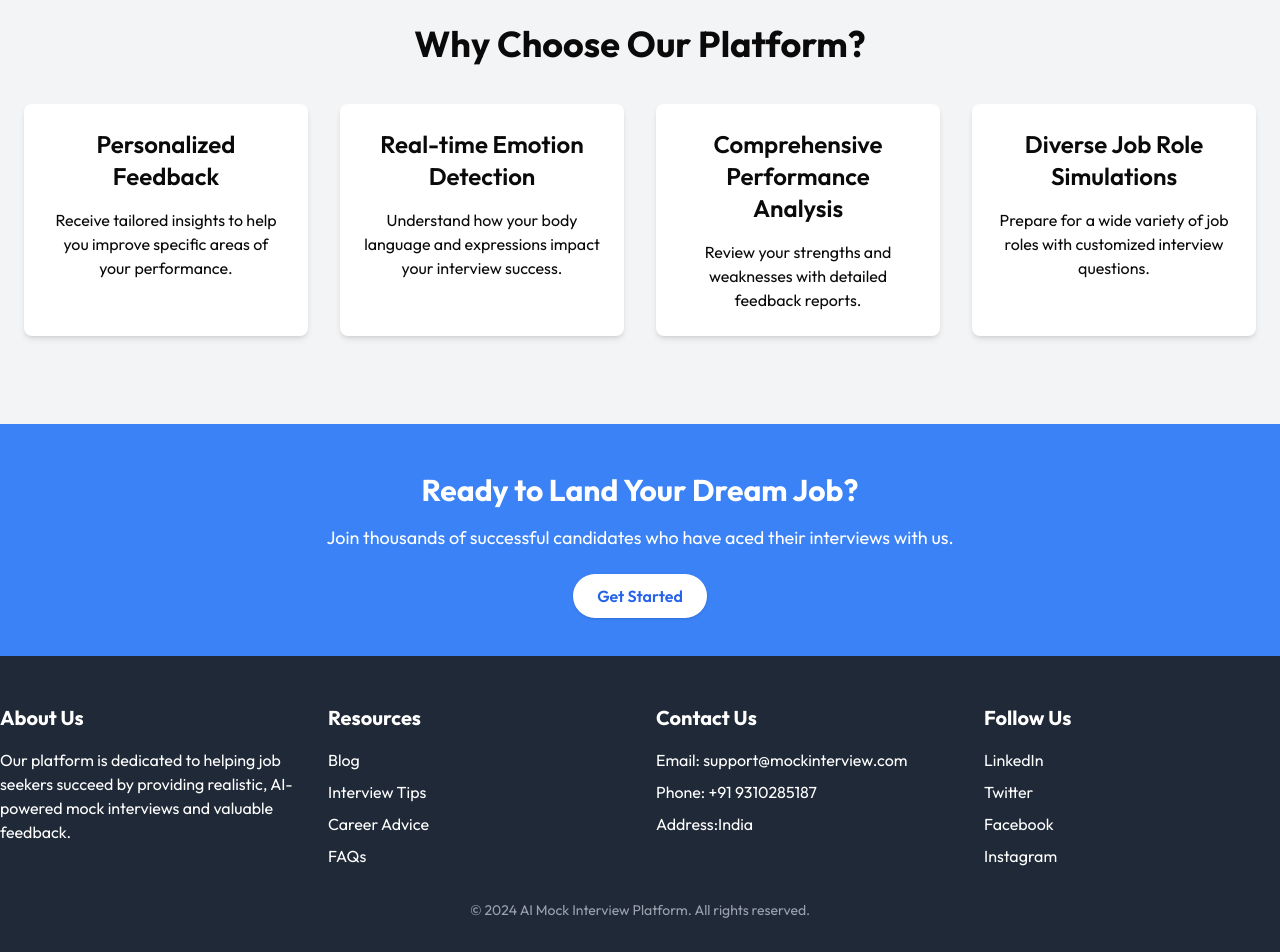
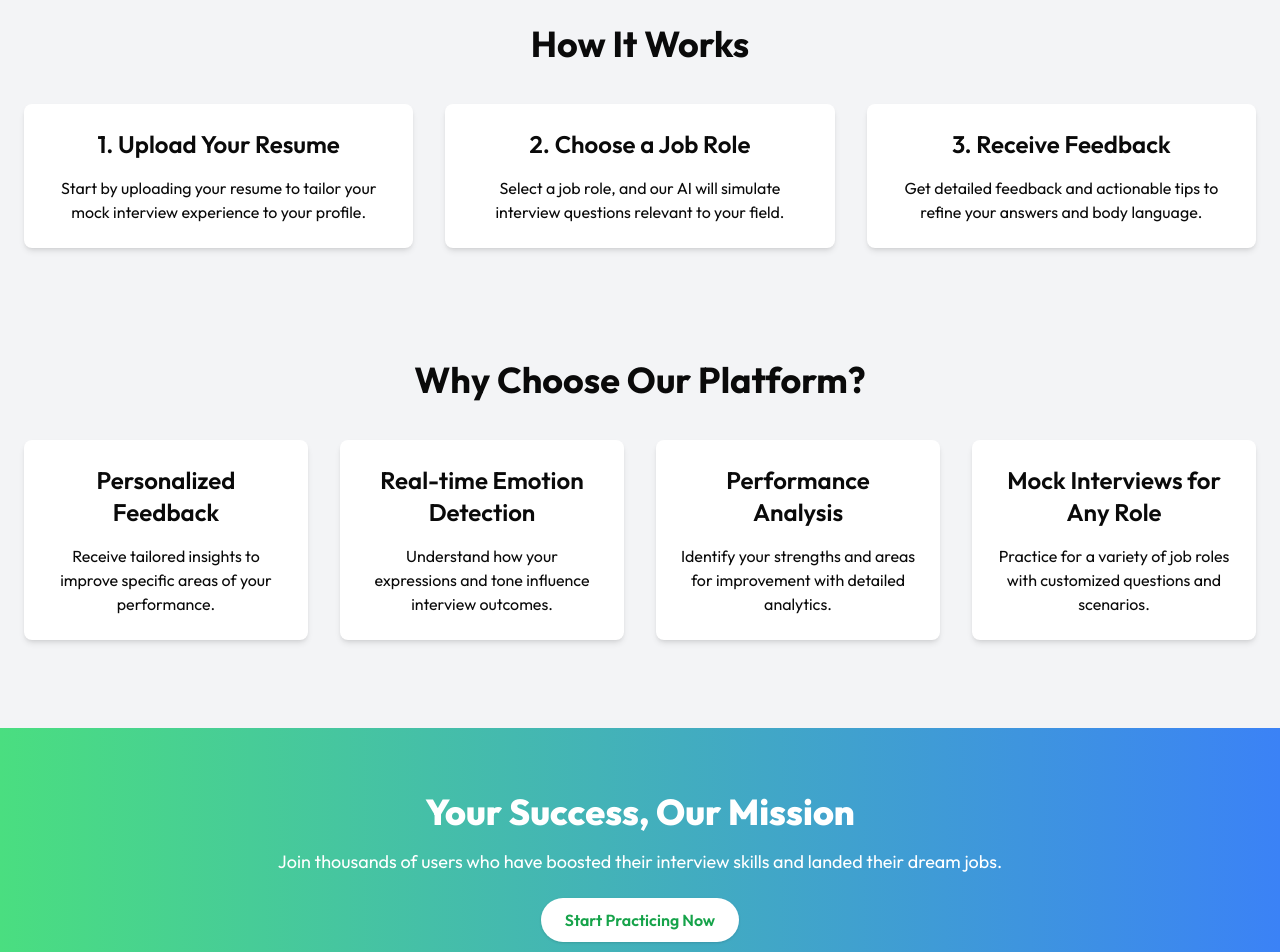
Before and after one commit to Tanishque003/Ai-mock-interview-Platform, a Next.js app: page / in a window 1280 px wide. Shown: the part 380-1332 px from the top of the page. Built offline with nearby package versions, Linux system fonts and the light colour scheme.

Commit message:
Update page.jsx

```diff
--- a/app/page.jsx
+++ b/app/page.jsx
@@ -5,15 +5,34 @@ const Home = () => {
   return (
     <div className="min-h-screen bg-gray-100">
       {/* Hero Section */}
-            <header className="container mx-auto text-center py-20 bg-gradient-to-r from-blue-500 to-purple-600 text-white rounded-lg shadow-lg">
-                <h1 className="text-5xl font-extrabold mb-6">Welcome to the AI Mock Interview Platform</h1>
+      <header className="w-full text-center py-20 bg-gradient-to-r from-blue-500 to-purple-600 text-white shadow-lg">
+        <h1 className="text-5xl font-extrabold mb-6">Welcome to Your AI-Powered Interview Coach</h1>
         <p className="text-xl mb-8">
-                    Ace your next interview with confidence using our AI-powered mock interview simulations.
+          Practice with AI-driven mock interviews and gain the confidence to ace your next job opportunity.
         </p>
         <Link href="/dashboard" className="bg-white text-blue-600 px-6 py-3 font-semibold rounded-full shadow hover:bg-gray-200 transition duration-200">
           Get Started
         </Link>
       </header>
+
+      {/* How It Works Section */}
+      <section className="container mx-auto my-16 p-6">
+        <h2 className="text-4xl font-bold text-center mb-10">How It Works</h2>
+        <div className="grid grid-cols-1 md:grid-cols-3 gap-8">
+          <div className="p-6 bg-white rounded-lg shadow-md text-center">
+            <h3 className="text-2xl font-semibold mb-4">1. Upload Your Resume</h3>
+            <p>Start by uploading your resume to tailor your mock interview experience to your profile.</p>
+          </div>
+          <div className="p-6 bg-white rounded-lg shadow-md text-center">
+            <h3 className="text-2xl font-semibold mb-4">2. Choose a Job Role</h3>
+            <p>Select a job role, and our AI will simulate interview questions relevant to your field.</p>
+          </div>
+          <div className="p-6 bg-white rounded-lg shadow-md text-center">
+            <h3 className="text-2xl font-semibold mb-4">3. Receive Feedback</h3>
+            <p>Get detailed feedback and actionable tips to refine your answers and body language.</p>
+          </div>
+        </div>
+      </section>
 
       {/* Benefits Section */}
       <section className="container mx-auto my-16 p-6">
@@ -21,42 +40,52 @@ const Home = () => {
         <div className="grid grid-cols-1 md:grid-cols-2 lg:grid-cols-4 gap-8">
           <div className="p-6 bg-white rounded-lg shadow-md text-center">
             <h3 className="text-2xl font-semibold mb-4">Personalized Feedback</h3>
-                        <p>Receive tailored insights to help you improve specific areas of your performance.</p>
+            <p>Receive tailored insights to improve specific areas of your performance.</p>
           </div>
           <div className="p-6 bg-white rounded-lg shadow-md text-center">
             <h3 className="text-2xl font-semibold mb-4">Real-time Emotion Detection</h3>
-                        <p>Understand how your body language and expressions impact your interview success.</p>
+            <p>Understand how your expressions and tone influence interview outcomes.</p>
           </div>
           <div className="p-6 bg-white rounded-lg shadow-md text-center">
-                        <h3 className="text-2xl font-semibold mb-4">Comprehensive Performance Analysis</h3>
-                        <p>Review your strengths and weaknesses with detailed feedback reports.</p>
+            <h3 className="text-2xl font-semibold mb-4">Performance Analysis</h3>
+            <p>Identify your strengths and areas for improvement with detailed analytics.</p>
           </div>
           <div className="p-6 bg-white rounded-lg shadow-md text-center">
-                        <h3 className="text-2xl font-semibold mb-4">Diverse Job Role Simulations</h3>
-                        <p>Prepare for a wide variety of job roles with customized interview questions.</p>
+            <h3 className="text-2xl font-semibold mb-4">Mock Interviews for Any Role</h3>
+            <p>Practice for a variety of job roles with customized questions and scenarios.</p>
           </div>
+        </div>
+      </section>
+
+      {/* Additional Banner Section */}
+      <section className="bg-gradient-to-r from-green-400 to-blue-500 text-white py-16">
+        <div className="container mx-auto text-center">
+          <h2 className="text-4xl font-extrabold mb-4">Your Success, Our Mission</h2>
+          <p className="text-lg mb-8">Join thousands of users who have boosted their interview skills and landed their dream jobs.</p>
+          <Link href="/dashboard" className="bg-white text-green-600 px-6 py-3 font-semibold rounded-full shadow hover:bg-gray-200 transition duration-200">
+            Start Practicing Now
+          </Link>
         </div>
       </section>
 
       {/* Call-to-Action Section */}
       <footer className="bg-blue-500 py-12 text-center text-white">
-                <h2 className="text-3xl font-bold mb-4">Ready to Land Your Dream Job?</h2>
+        <h2 className="text-3xl font-bold mb-4">Ready to Get Started?</h2>
         <p className="text-lg mb-8">
-                    Join thousands of successful candidates who have aced their interviews with us.
+          Take the first step towards acing your next interview with our AI-driven platform.
         </p>
         <Link href="/dashboard" className="bg-white text-blue-600 px-6 py-3 font-semibold rounded-full shadow hover:bg-gray-200 transition duration-200">
           Get Started
         </Link>
       </footer>
+
+      {/* Footer Section */}
       <footer className="bg-gray-800 text-white py-12">
         <div className="container mx-auto grid grid-cols-1 md:grid-cols-4 gap-8">
           {/* About Us */}
           <div>
             <h3 className="text-xl font-bold mb-4">About Us</h3>
-                        <p>
-                            Our platform is dedicated to helping job seekers succeed by providing realistic,
-                            AI-powered mock interviews and valuable feedback.
-                        </p>
+            <p>Our mission is to help candidates shine by providing realistic mock interviews and actionable feedback.</p>
           </div>
           {/* Resources */}
           <div>
@@ -73,8 +102,8 @@ const Home = () => {
             <h3 className="text-xl font-bold mb-4">Contact Us</h3>
             <ul className="space-y-2">
               <li>Email: <a href="mailto:support@mockinterview.com" className="hover:underline">support@mockinterview.com</a></li>
-                            <li>Phone: <a href="tel:+91 9301285187" className="hover:underline">+91 9310285187</a></li>
-                            <li>Address:India  </li>
+              <li>Phone: <a href="tel:+1234567890" className="hover:underline">+1 (234) 567-890</a></li>
+              <li>Address: 123 Mock Street, Interview City</li>
             </ul>
           </div>
           {/* Follow Us */}
```
Lines whose indentation alone changed are shown as unchanged.
